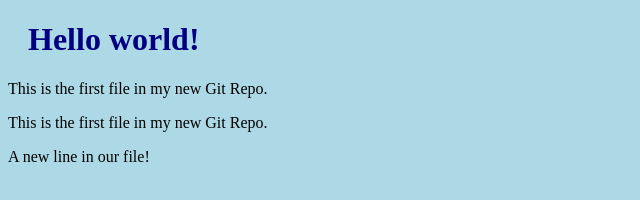
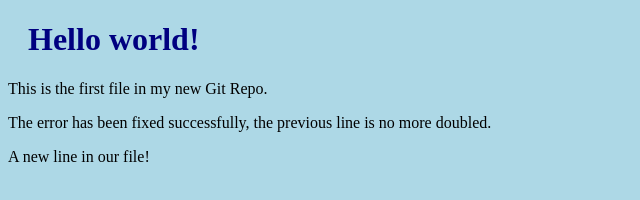
Before and after one commit to LightStormofGod/My-first-repo, a plain HTML site: page index.html in a window 1280 px wide. Shown: the whole page, without its empty margins (0-640 px from the left). Drawn offline with Linux system fonts and the light colour scheme.

Commit message:
updated index.html with emergency fix

```diff
--- a/index.html
+++ b/index.html
@@ -8,7 +8,7 @@
 
 <h1>Hello world!</h1>
 <p>This is the first file in my new Git Repo.</p>
-<p>This is the first file in my new Git Repo.</p>
+<p>The error has been fixed successfully, the previous line is no more doubled.</p>
 <p>A new line in our file!</p>
 
 </body>
```
